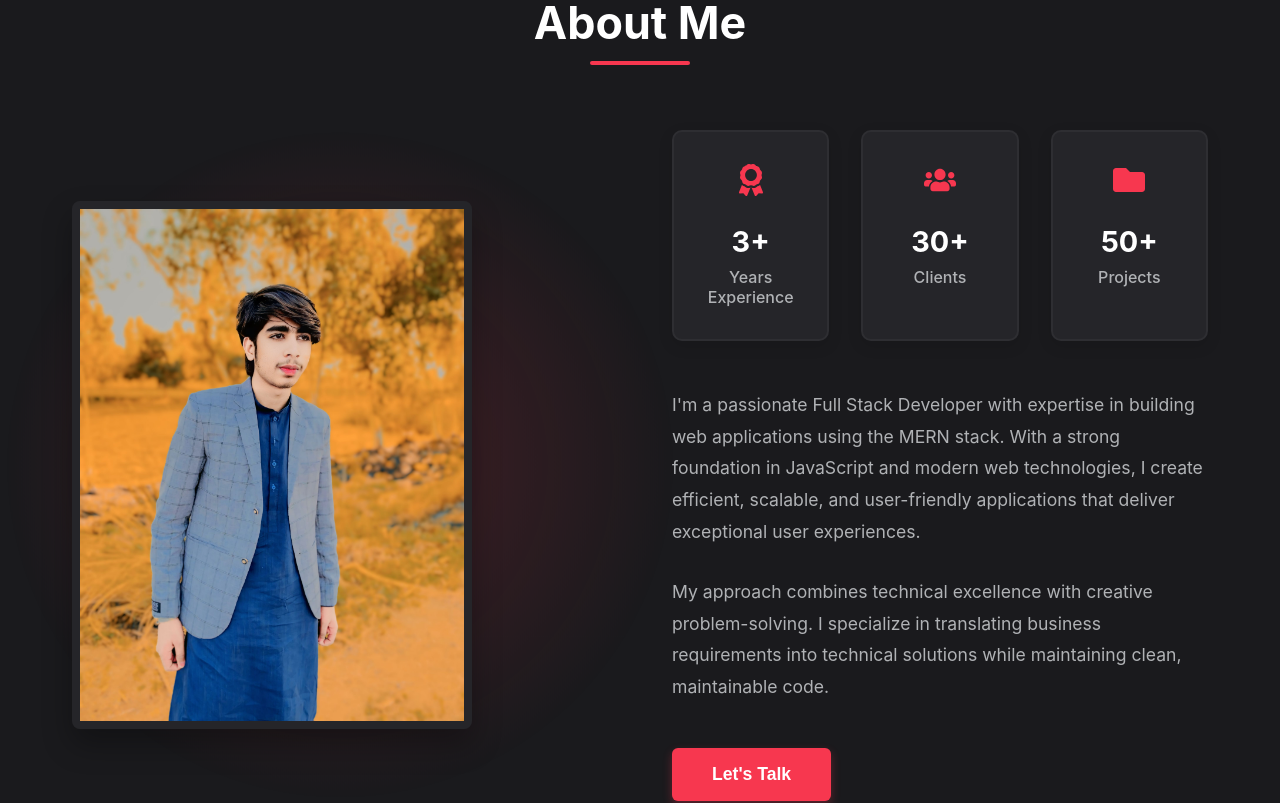
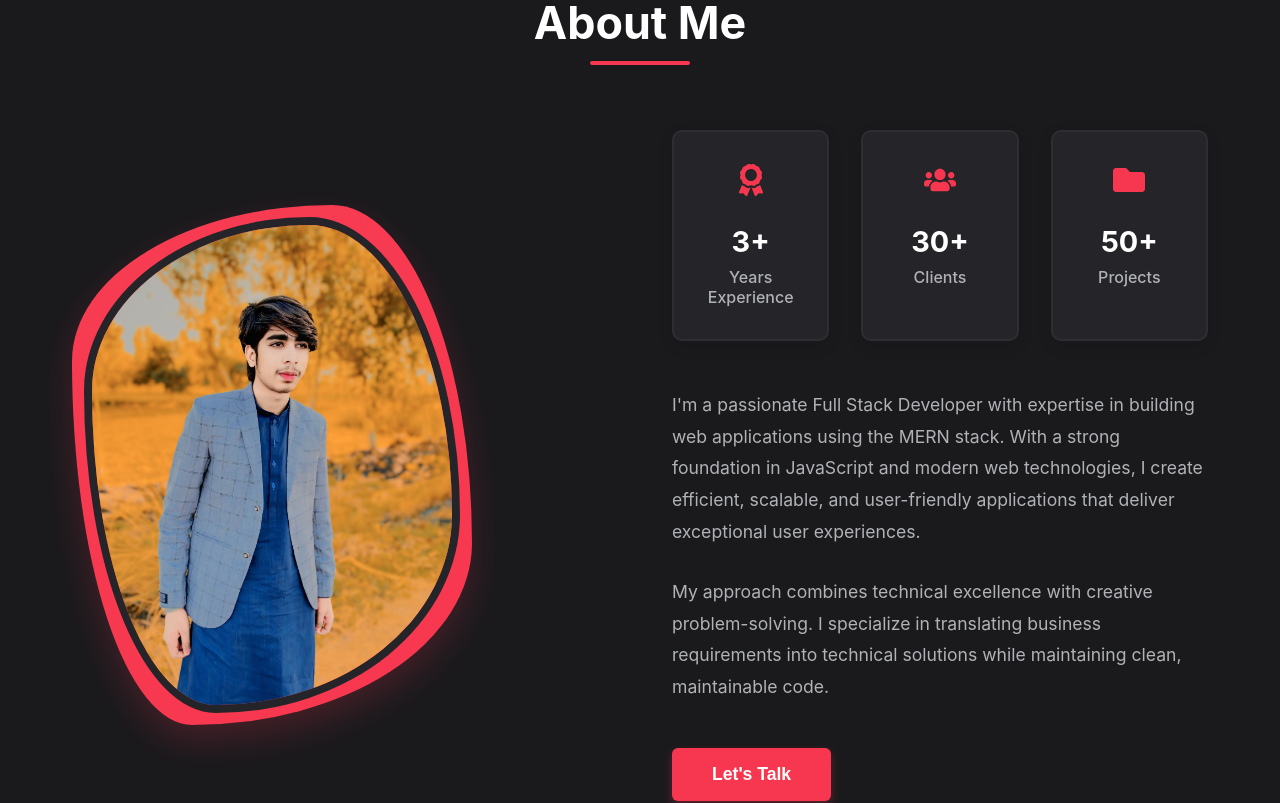
Before and after one commit to alijandeveloper/My-Portfolio-Website, a React (Create React App) app in the folder frontend/: page / in a window 1280 px wide. Shown: the part 900-1703 px from the top of the page. Built offline with nearby package versions, Linux system fonts and the light colour scheme.

Commit message:
abut upd

```diff
--- a/frontend/src/components/AboutSection/AboutSection.css
+++ b/frontend/src/components/AboutSection/AboutSection.css
@@ -1,4 +1,4 @@
-/* About Section Styles - Dark Theme */
+/* About Section - Combined Styles */
 .about-section {
   padding: 6rem 0;
   background-color: #1A1A1D;
@@ -49,62 +49,31 @@
   gap: 4rem;
 }
 
-.about-image {
+/* Stylish Image Frame (New) */
+.about-image-container {
   flex: 1;
   position: relative;
-  z-index: 1;
 }
 
-.about-image img {
+.profile-frame {
+  position: relative;
   width: 100%;
   max-width: 400px;
-  height: auto;
-  display: block;
-  border-radius: 8px;
-  position: relative;
-  z-index: 2;
-  box-shadow: 0 15px 30px rgba(0, 0, 0, 0.3);
-  transition: transform 0.4s cubic-bezier(0.25, 0.8, 0.25, 1);
-  border: 8px solid #252529;
+  padding: 12px;
+  background: linear-gradient(145deg, #f73c52, #F7374F);
+  border-radius: 65% 35% 70% 30% / 30% 65% 35% 70%;
+  box-shadow: 0 15px 35px rgba(247, 55, 79, 0.2);
 }
 
-.image-border {
-  position: absolute;
-  top: -15px;
-  left: -15px;
-  right: 15px;
-  bottom: 15px;
-  /* border: 3px solid #F7374F; */
-  border-radius: 8px;
-  z-index: 1;
-  transition: all 0.4s cubic-bezier(0.25, 0.8, 0.25, 1);
+.profile-photo {
+  width: 100%;
+  display: block;
+  border-radius: 60% 40% 65% 35% / 35% 60% 40% 65%;
+  border: 8px solid #252529;
+  transition: all 0.3s ease;
 }
 
-.image-glow {
-  position: absolute;
-  top: -25px;
-  left: -25px;
-  right: -25px;
-  bottom: -25px;
-  border-radius: 8px;
-  background: radial-gradient(circle, rgba(247, 55, 79, 0.2) 0%, rgba(247, 55, 79, 0) 70%);
-  z-index: 0;
-  animation: pulse 4s ease-in-out infinite;
-}
-
-@keyframes pulse {
-  0%, 100% { opacity: 0.5; transform: scale(0.95); }
-  50% { opacity: 0.8; transform: scale(1.05); }
-}
-
-.about-image:hover img {
-  transform: translate(-10px, -10px);
-}
-
-.about-image:hover .image-border {
-  transform: translate(10px, 10px);
-}
-
+/* Text Content (Original) */
 .about-text {
   flex: 1;
 }
@@ -174,25 +143,10 @@
   overflow: hidden;
 }
 
-.cta-button::before {
-  content: '';
-  position: absolute;
-  top: 0;
-  left: -100%;
-  width: 100%;
-  height: 100%;
-  background: linear-gradient(90deg, transparent, rgba(255, 255, 255, 0.2), transparent);
-  transition: 0.5s;
-}
-
 .cta-button:hover {
   background-color: #e62e46;
   transform: translateY(-3px);
   box-shadow: 0 7px 20px rgba(247, 55, 79, 0.4);
-}
-
-.cta-button:hover::before {
-  left: 100%;
 }
 
 /* Responsive Styles */
@@ -201,9 +155,11 @@
     flex-direction: column;
   }
 
-  .about-image {
+  .about-image-container {
     margin-bottom: 3rem;
     max-width: 500px;
+    margin-left: auto;
+    margin-right: auto;
   }
 
   .about-cards {
@@ -239,4 +195,8 @@
     font-size: 2rem;
     margin-bottom: 3rem;
   }
+
+  .profile-frame {
+    max-width: 320px;
+  }
 }
--- a/frontend/src/components/AboutSection/AboutSection.js
+++ b/frontend/src/components/AboutSection/AboutSection.js
@@ -15,10 +15,10 @@ const AboutSection = () => {
       <div className="container">
         <h2 className="section-title">About Me</h2>
         <div className="about-content">
-          <div className="about-image">
-            <img src={aboutImage} alt="About Me" />
-            <div className="image-border"></div>
-            <div className="image-glow"></div>
+          <div className="about-image-container">
+            <div className="profile-frame">
+              <img src={aboutImage} alt="About Me" className="profile-photo" />
+            </div>
           </div>
           <div className="about-text">
             <div className="about-cards">
```
